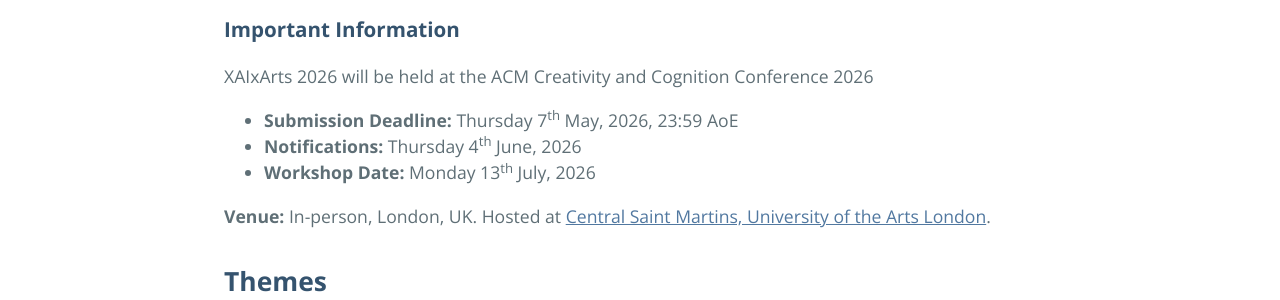
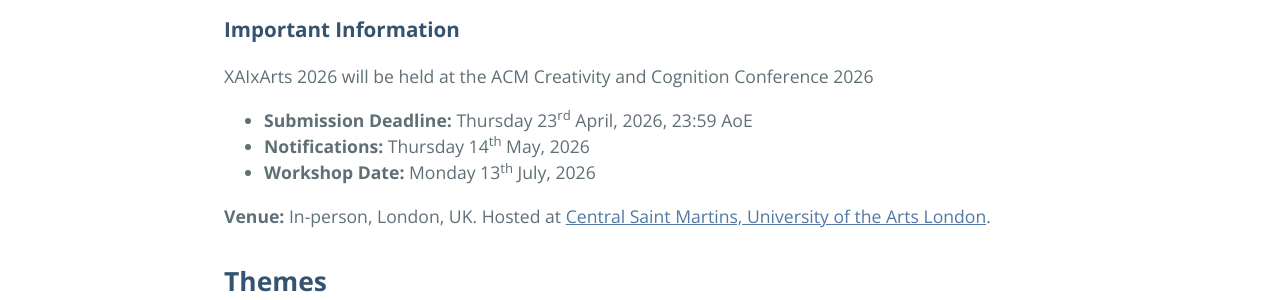
Before and after one commit to xaixarts/xaixarts.github.io, a Jekyll site: the page built from 2026-preview.md, in a window 1280 px wide and 900 px high, scrolled down 743 px. Shown: the part 154-454 px from the top of the window. Built offline with Jekyll 4.4.1, drawn with Linux system fonts in a browser that asks for light colours.

Commit message:
changed timeline to catch early registration

```diff
--- a/2026-preview.md
+++ b/2026-preview.md
@@ -18,8 +18,8 @@
 
 ### **Important Information**
 XAIxArts 2026 will be held at the ACM Creativity and Cognition Conference 2026
-* **Submission Deadline:** Thursday 7<sup>th</sup> May, 2026, 23:59 AoE
-* **Notifications:** Thursday 4<sup>th</sup> June, 2026
+* **Submission Deadline:** Thursday 23<sup>rd</sup> April, 2026, 23:59 AoE
+* **Notifications:** Thursday 14<sup>th</sup> May, 2026
 * **Workshop Date:** Monday 13<sup>th</sup> July, 2026
 
 **Venue:** In-person, London, UK. Hosted at [Central Saint Martins, University of the Arts London](https://cc.acm.org/2026/venue/).
```
Also changed, not shown: 1 other file.
